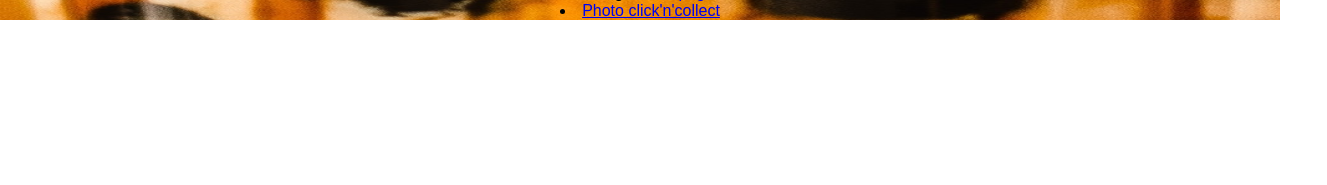
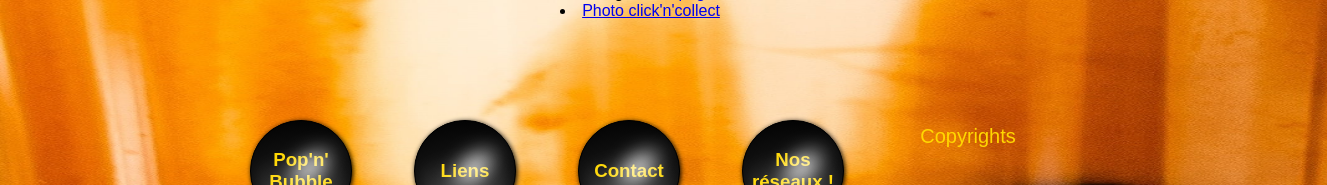
Before and after one commit to Virginia-Mo/Pop-n-Bubble, a Vue app: page /copyrights in a window 1280 px wide. Shown: the part 711-896 px from the top of the page, 1327 px wide, since content can reach past the window. Before the commit the page ends 800 px from the top, so only its background shows below. Built offline with nearby package versions, Linux system fonts and the light colour scheme; no server answers; a web font is replaced by a local one.

Commit message:
copyrights

```diff
--- a/src/views/Copyrights.vue
+++ b/src/views/Copyrights.vue
@@ -31,13 +31,16 @@
 <li><a href="https://www.freepik.com/free-vector/happy-cute-cartoon-barista-serving-bubble-milk-tea-drinks-character-art-illustration_24107498.htm#query=bubble%20tea&position=40&from_view=search">Image by felicities</a> on Freepik</li>
 <li>Logo : <a href="https://www.freepng.fr/png-4sljzj/">Freepng</a></li>
 <li><a href="https://www.freepng.fr/png-qizos2/">Photo click'n'collect</a></li>
-    </div>
+
+    <FooterComponent />
+        </div>
 </template>
+
 <script>
 import NavBar from "../components/NavBar.vue";
-
+import FooterComponent from "../components/Footer.vue";
 export default {
     name: "CopyRights",
-    components: { NavBar }
+    components: { NavBar,FooterComponent }
 };
 </script>
```
